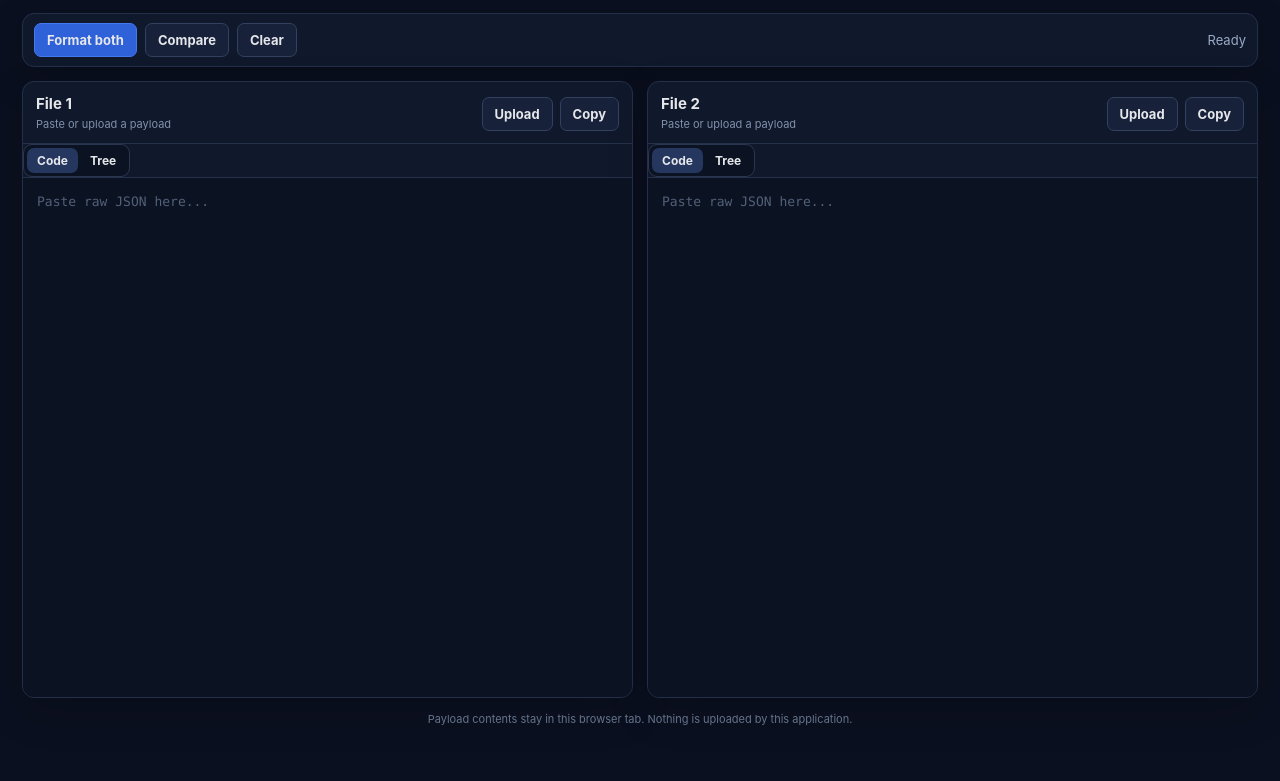
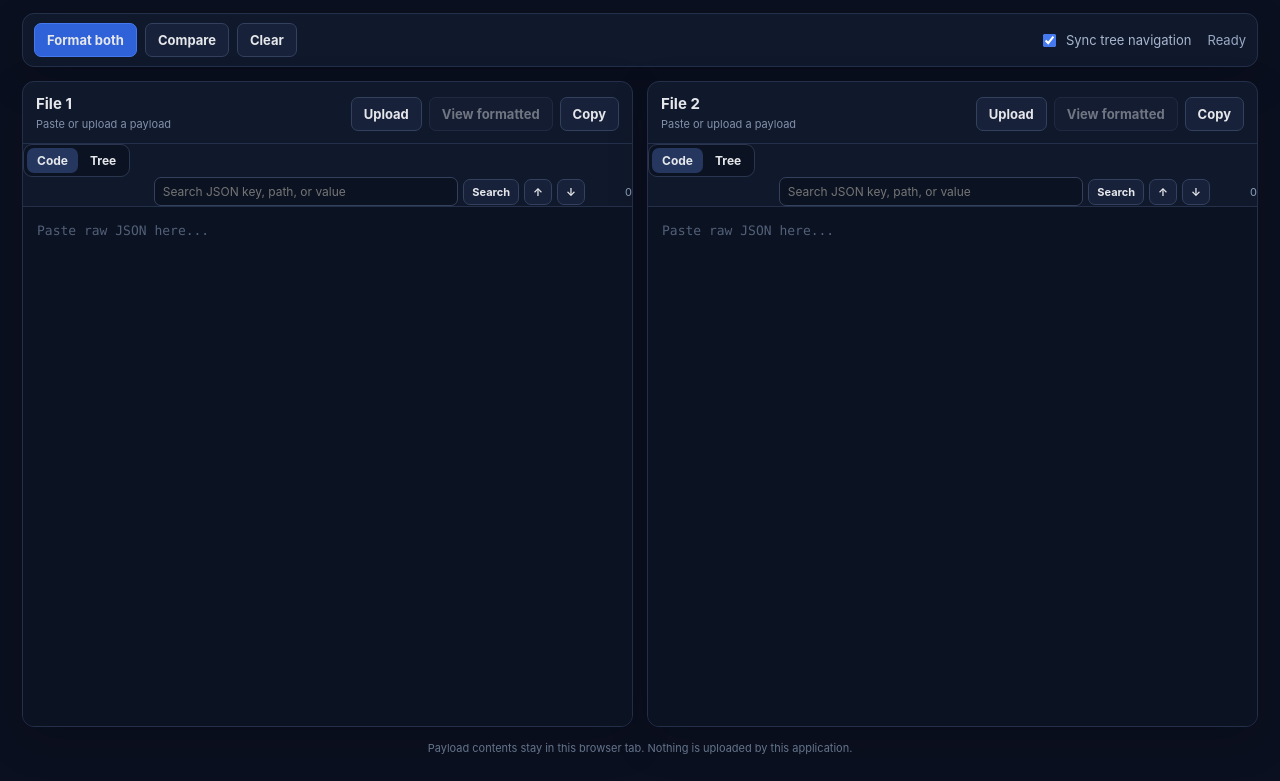
Before and after one commit to sinjithsai2829-jpg/PayloadProject, a website with bundled scripts: page index.html in a window 1280 px wide. Shown: the part 81-862 px from the top of the page. Before the commit the page ends 833 px from the top, so only its background shows below. Built offline with nearby package versions, Linux system fonts and the light colour scheme.

Commit message:
Load PayloadDiff v0.2 enhancements

```diff
--- a/index.html
+++ b/index.html
@@ -8,6 +8,6 @@
   </head>
   <body>
     <div id="app"></div>
-    <script type="module" src="/src/main.js"></script>
+    <script type="module" src="/src/boot.js"></script>
   </body>
 </html>
```
